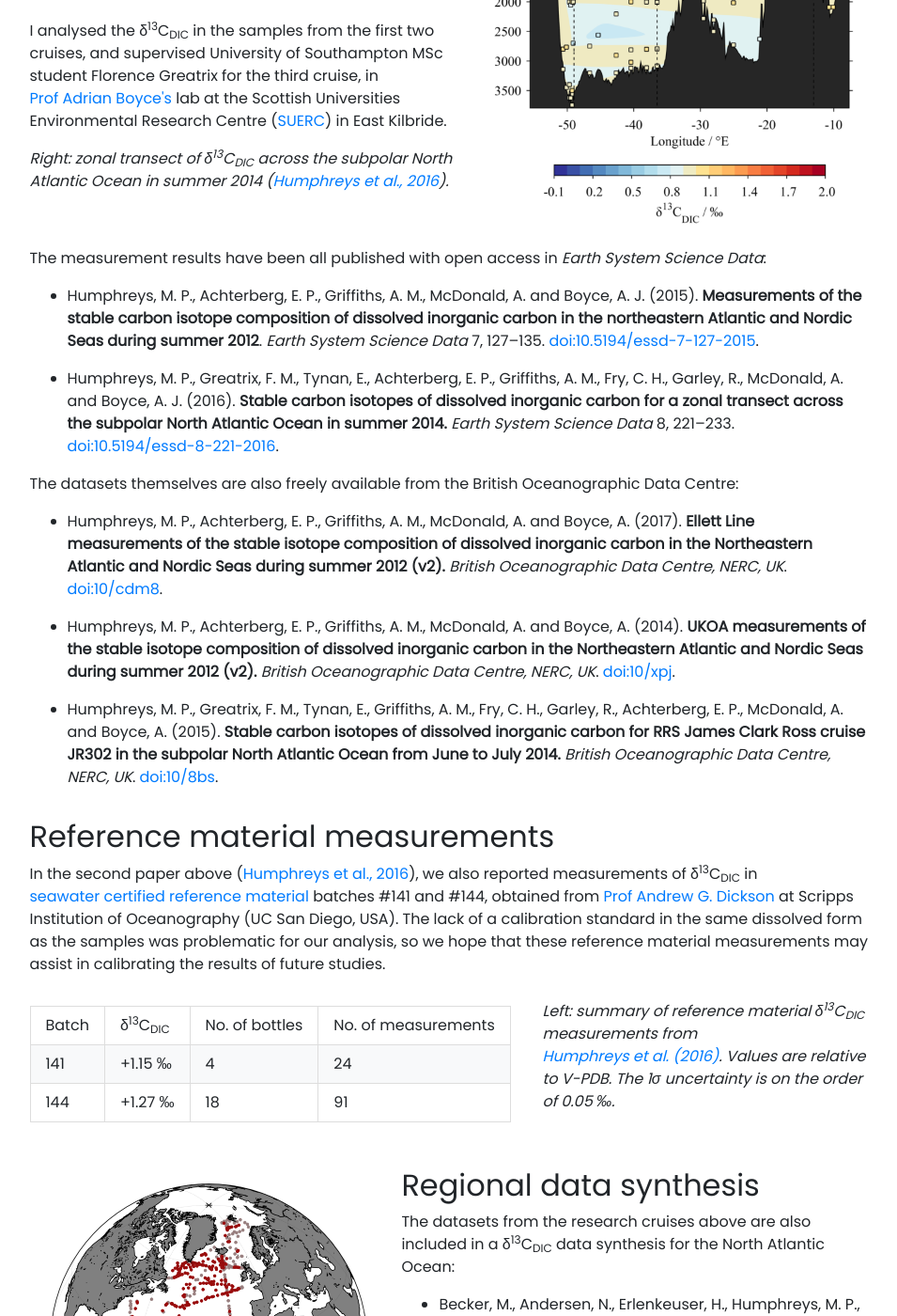
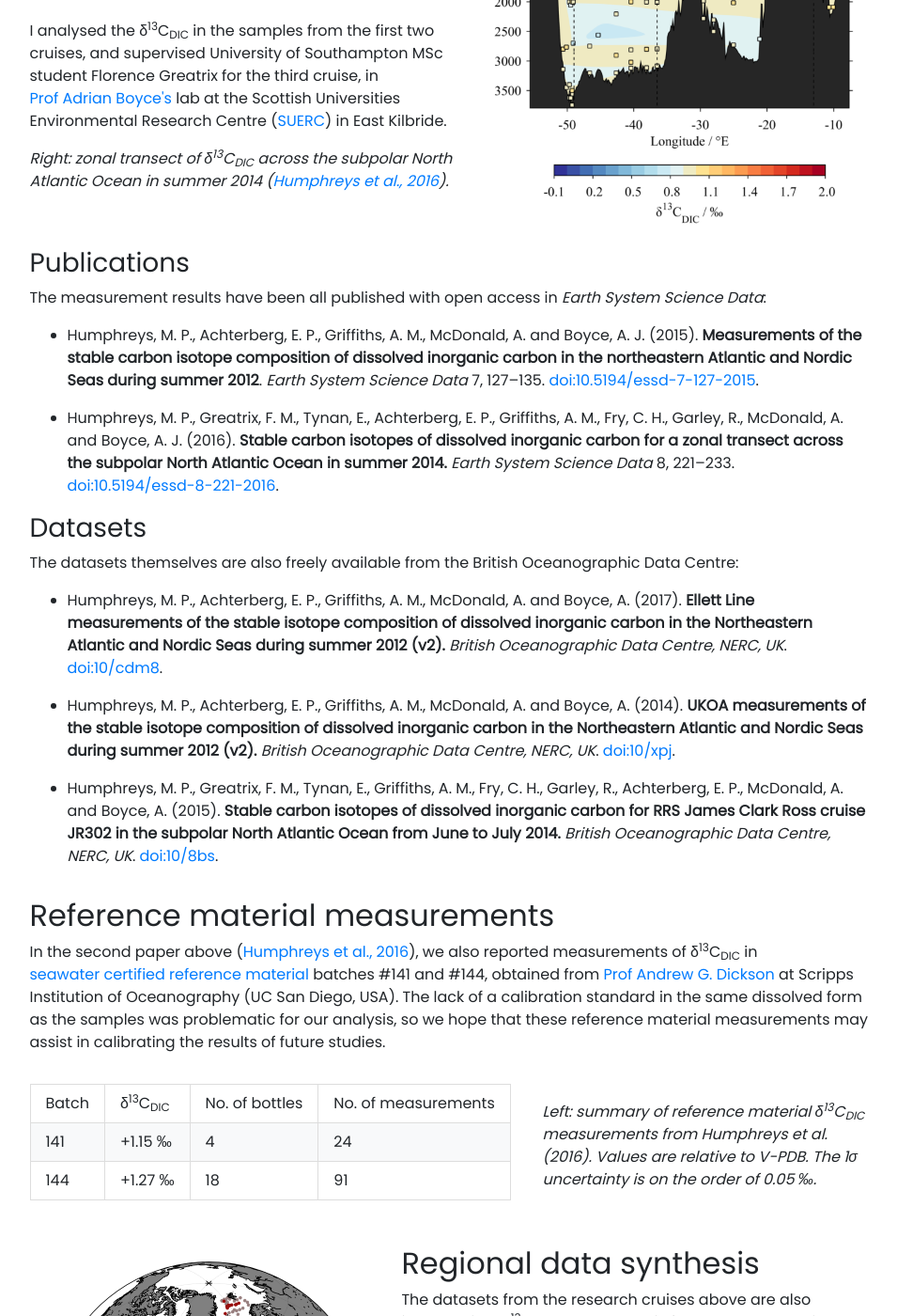
Before and after one commit to mvdh7/mvdh7.github.io, a Jekyll site: the page built from _projects/450-isotopes.md, in a window 1280 px wide and 1400 px high, scrolled down 759 px. Shown: the whole window at 94% size, without its empty margins (161-1116 px from the left). Built offline with Jekyll 4.4.1, drawn with Linux system fonts in a browser that asks for light colours; nearby versions of some CDN libraries; comment, search, counter and statistics services are not loaded.

Commit message:
More headers

```diff
--- a/_projects/450-isotopes.md
+++ b/_projects/450-isotopes.md
@@ -27,11 +27,15 @@
 
 </div>
 
+### Publications
+
 The measurement results have been all published with open access in *Earth System Science Data*:
 
   * Humphreys, M. P., Achterberg, E. P., Griffiths, A. M., McDonald, A. and Boyce, A. J. (2015). **Measurements of the stable carbon isotope composition of dissolved inorganic carbon in the northeastern Atlantic and Nordic Seas during summer 2012**. *Earth System Science Data* 7, 127–135. <a href="http://doi.org/10.5194/essd-7-127-2015">doi:10.5194/essd-7-127-2015</a>.
 
   * Humphreys, M. P., Greatrix, F. M., Tynan, E., Achterberg, E. P., Griffiths, A. M., Fry, C. H., Garley, R., McDonald, A. and Boyce, A. J. (2016). **Stable carbon isotopes of dissolved inorganic carbon for a zonal transect across the subpolar North Atlantic Ocean in summer 2014.** *Earth System Science Data* 8, 221–233. <a href="http://doi.org/10.5194/essd-8-221-2016">doi:10.5194/essd-8-221-2016</a>.
+
+### Datasets
 
 The datasets themselves are also freely available from the British Oceanographic Data Centre:
 
@@ -63,7 +67,7 @@
 <td>91</td>
 </tr></table>
 
-<p style="flex-basis:40%; padding-left:1%"><em>Left: summary of reference material δ<sup>13</sup>C<sub>DIC</sub> measurements from <a href="http://doi.org/10.5194/essd-8-221-2016">Humphreys et al. (2016)</a>. Values are relative to V-PDB. The 1σ uncertainty is on the order of 0.05 ‰.</em></p>
+<p style="flex-basis:40%; padding-left:1%"><br /><em>Left: summary of reference material δ<sup>13</sup>C<sub>DIC</sub> measurements from Humphreys et al. (2016). Values are relative to V-PDB. The 1σ uncertainty is on the order of 0.05 ‰.</em></p>
 </div>
 
 <div style="display:flex; align-items:center">
```
